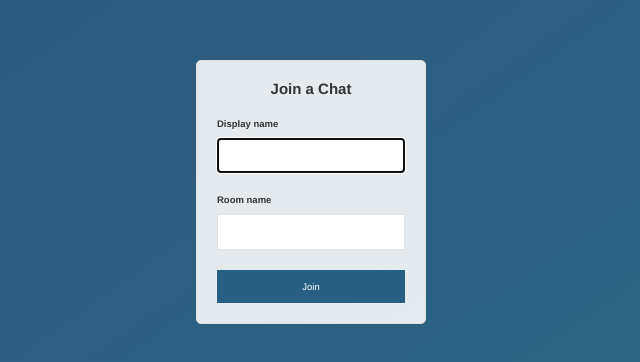
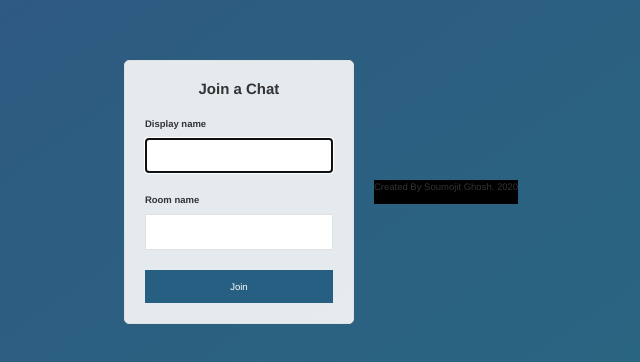
Before and after one commit to sghosh116611/chatting-app, a website: page public/index.html in a window 1280 px wide. Shown: the part 208-570 px from the top of the page, without its empty margins (329-969 px from the left). Drawn offline with nearby package versions, Linux system fonts and the light colour scheme.

Commit message:
index.html

```diff
--- a/public/index.html
+++ b/public/index.html
@@ -31,6 +31,10 @@
             </div>
         </form>
     </div>
+
+    <footer style="background-color: black;">
+        <p style="text-align: center;">Created By Soumojit Ghosh. 2020</p>
+    </footer>
 </body>
 
 </html>
```
